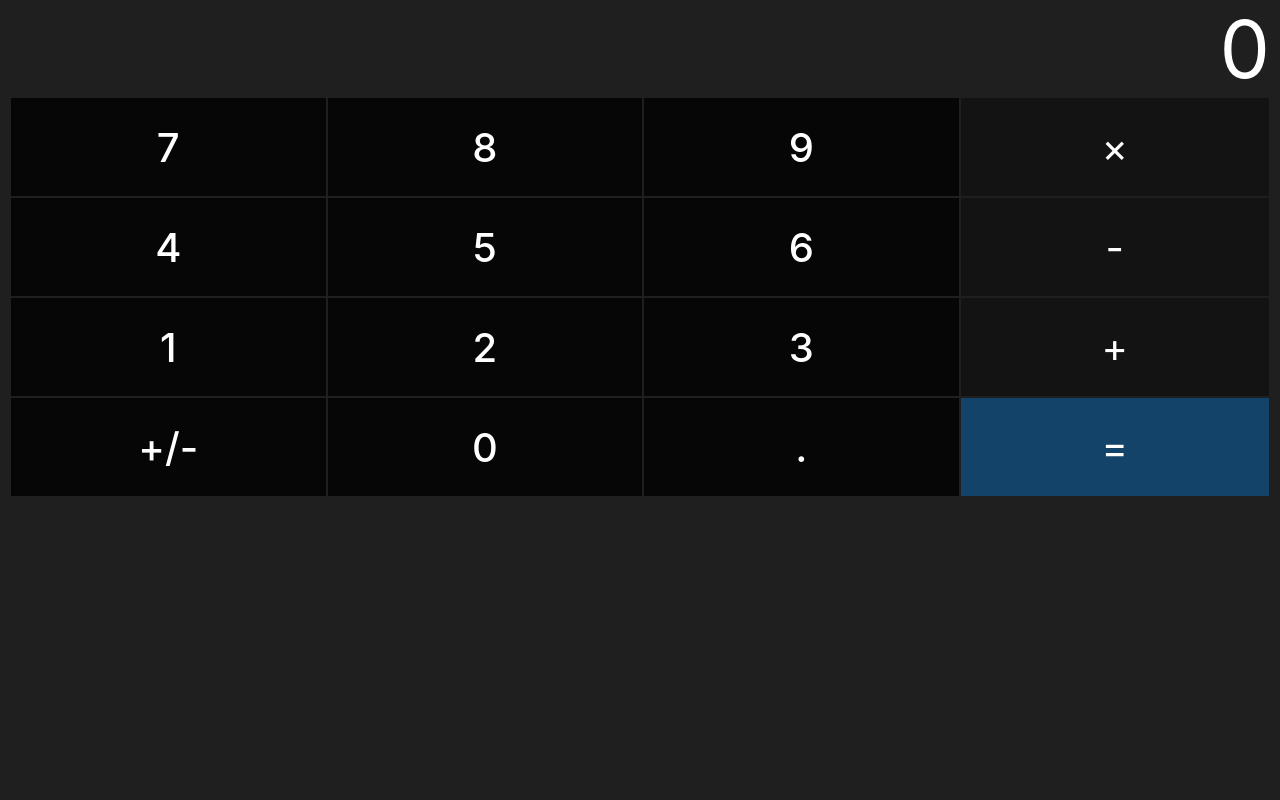
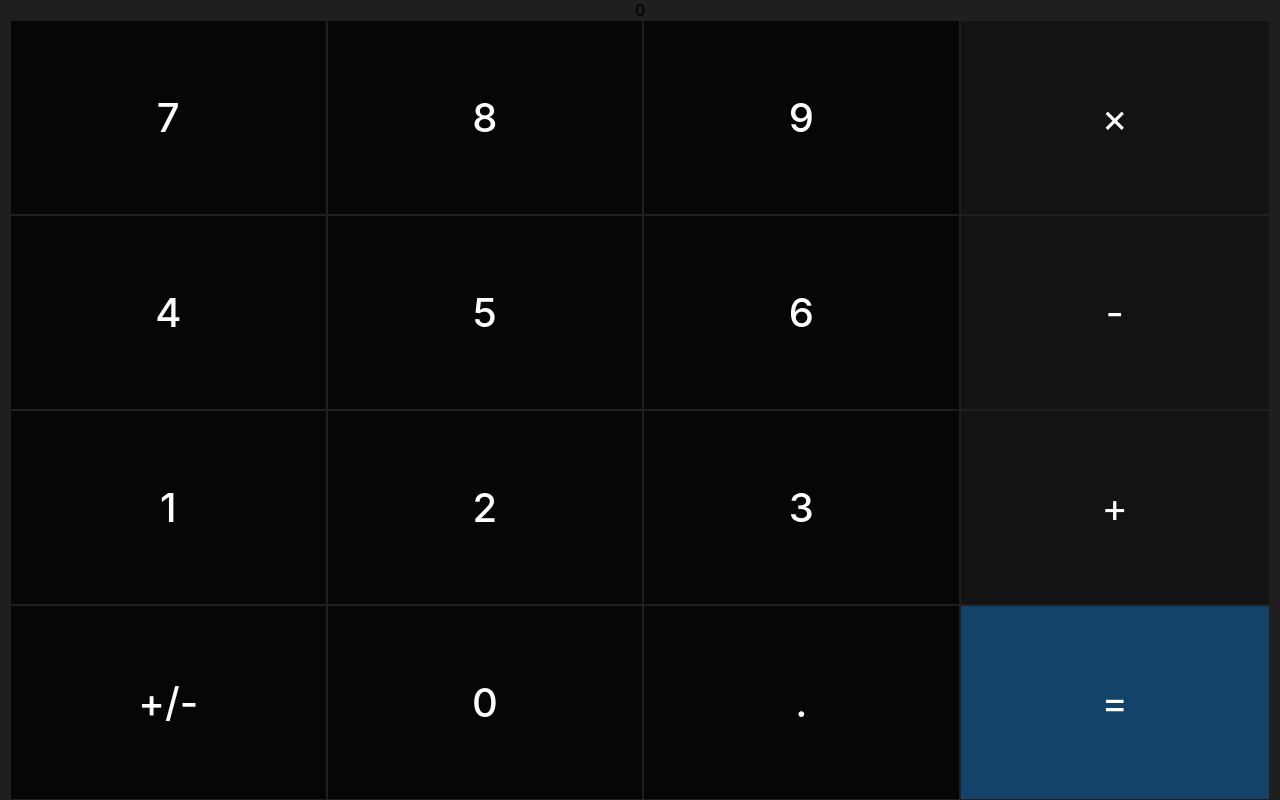
Before and after one commit to jasonlwj/calculator, a React (Create React App) app: page / in a window 1280 px wide. Built offline with nearby package versions, Linux system fonts and the light colour scheme.

Commit message:
Update App.css

```diff
--- a/src/App.css
+++ b/src/App.css
@@ -1,18 +1,35 @@
 .App {
+  display: flex;
+  flex-direction: column;
   padding: 0 10px 0 10px;
   height: 100vh;
   text-align: center;
   background-color: #1f1f1f;
 }
 
-.Result {
+.Display {
+  flex: 1 1 auto;
+  display: flex;
+  flex-direction: column;
+}
+
+.Operand {
+  flex: 1 1 auto;
   color: white;
   font-size: 10vmin;
   text-align: right;
 }
 
+.Expression {
+  flex: 1 1 auto;
+  color: #a5a5a5;
+  font-size: 24px;
+  height: 24px;
+  text-align: right;
+}
+
 .KeyPad {
-  height: 50vh;
+  flex: 8 1 auto;
   display: flex;
   flex-direction: row;
 }
```
